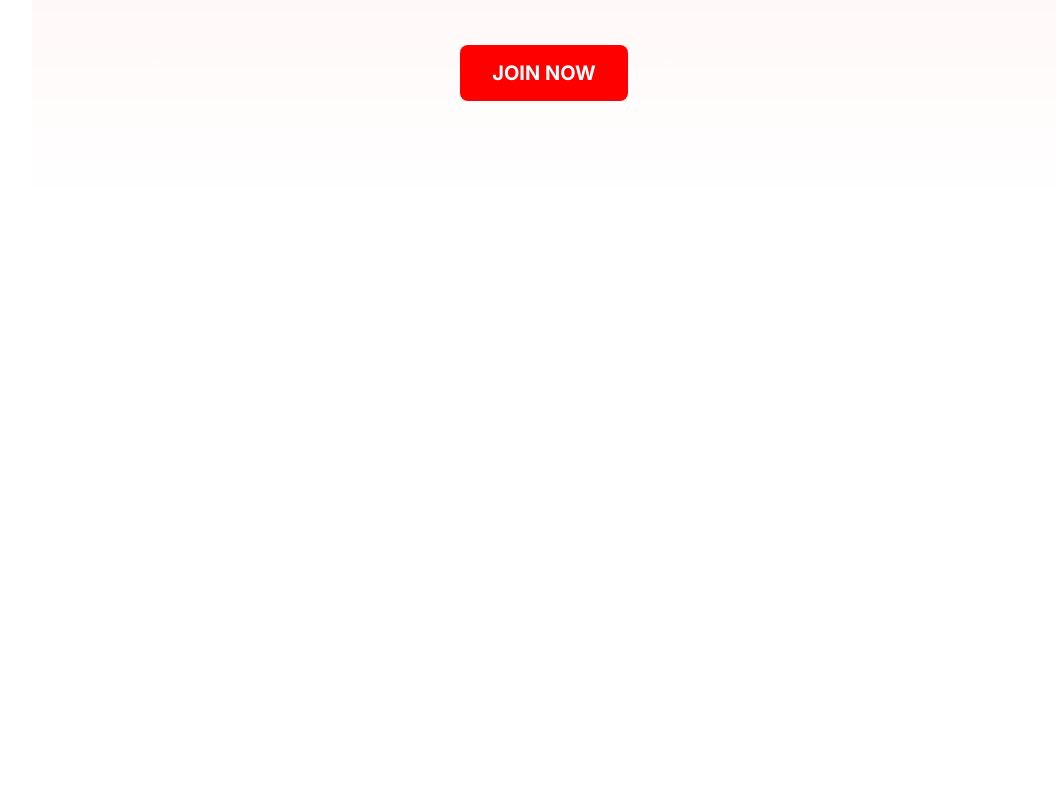
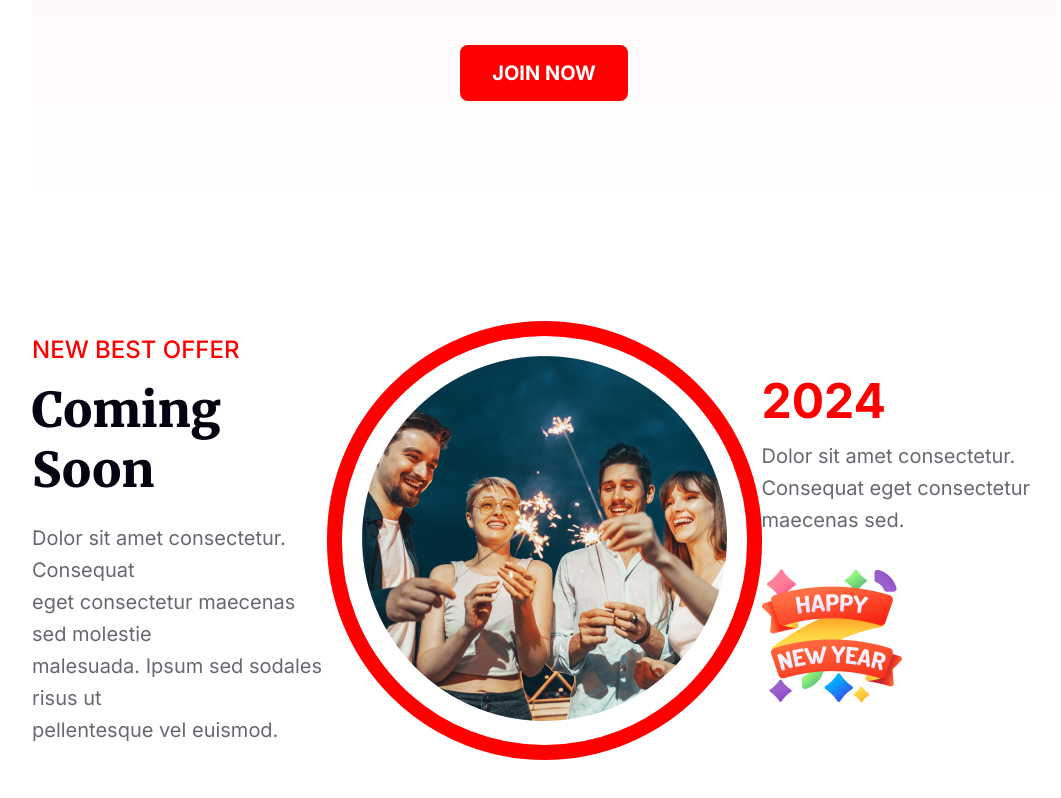
Before and after one commit to chinno0007/new-year-new-mission-assignment-one, a plain HTML site: page index.html in a window 1280 px wide. Shown: the part 3021-3819 px from the top of the page, without its empty margins (96-1157 px from the left). Before the commit the page ends 3342 px from the top, so only its background shows below. Drawn offline with Linux system fonts and the light colour scheme.

Commit message:
best offer section added

```diff
--- a/index.html
+++ b/index.html
@@ -44,6 +44,23 @@
 
             <button class="btn-primary">JOIN NOW</button>
         </section>
+
+        <!-- new offer section -->
+        <section class="offer">
+            <div class="best-offer">
+                <h2 class="new-best-offer">NEW BEST OFFER</h2>
+                <h2 class="up-coming-offer">Coming Soon</h2>
+                <p class="offer-description">Dolor sit amet consectetur. Consequat <br>eget consectetur maecenas sed molestie <br>malesuada. Ipsum sed sodales risus ut <br>pellentesque vel euismod. </p>
+            </div>
+            <div class="celebration-image">
+                <img src="resources/Ellipse 1.png" alt="">
+            </div>
+            <div class="new-year-offer">
+                <h2 class="year-offer">2024</h2>
+                <p class="offer-description year-info">Dolor sit amet consectetur. <br>Consequat eget consectetur <br>maecenas sed.</p>
+                <img src="resources/Group 96.png" alt="">
+            </div>
+        </section>
     </main>
 </body>
 </html>
--- a/styles/style.css
+++ b/styles/style.css
@@ -150,3 +150,57 @@ main{
     font-size: 20px;
     font-weight: 700;
 }
+
+/* offer styles*/
+.offer{
+    display: flex;
+    align-items:center;
+    justify-content: space-between;
+    vertical-align: middle;
+    margin: 120px 0px;
+}
+.best-offer{
+    width: 30%;
+}
+
+.new-year-offer{
+    width: 30%;
+}
+.new-best-offer{
+    color: #F00;
+    font-family: Inter;
+    font-size: 24px;
+    font-weight: 500;
+}
+.up-coming-offer{
+    color: #070211;
+    margin-top: 16px;
+    margin-bottom: 22px;
+    font-family: Merriweather;
+    font-size: 48px;
+    font-weight: 900;
+}
+.offer-description{
+    color: rgba(7, 2, 17, 0.60);
+    font-family: Inter;
+    font-size: 20px;
+    font-weight: 400;
+    line-height: 32px;
+}
+.year-offer{
+    color: #F00;
+    font-family: Inter;
+    font-size: 48px;
+    font-style: normal;
+    font-weight: 700;
+    line-height: normal;
+}
+.year-info{
+    margin-top: 10px;
+    margin-bottom: 30px;
+}
+.celebration-image{
+    border-radius: 300px;
+    border: 15px solid #F00;
+    padding: 20px;
+}
```
